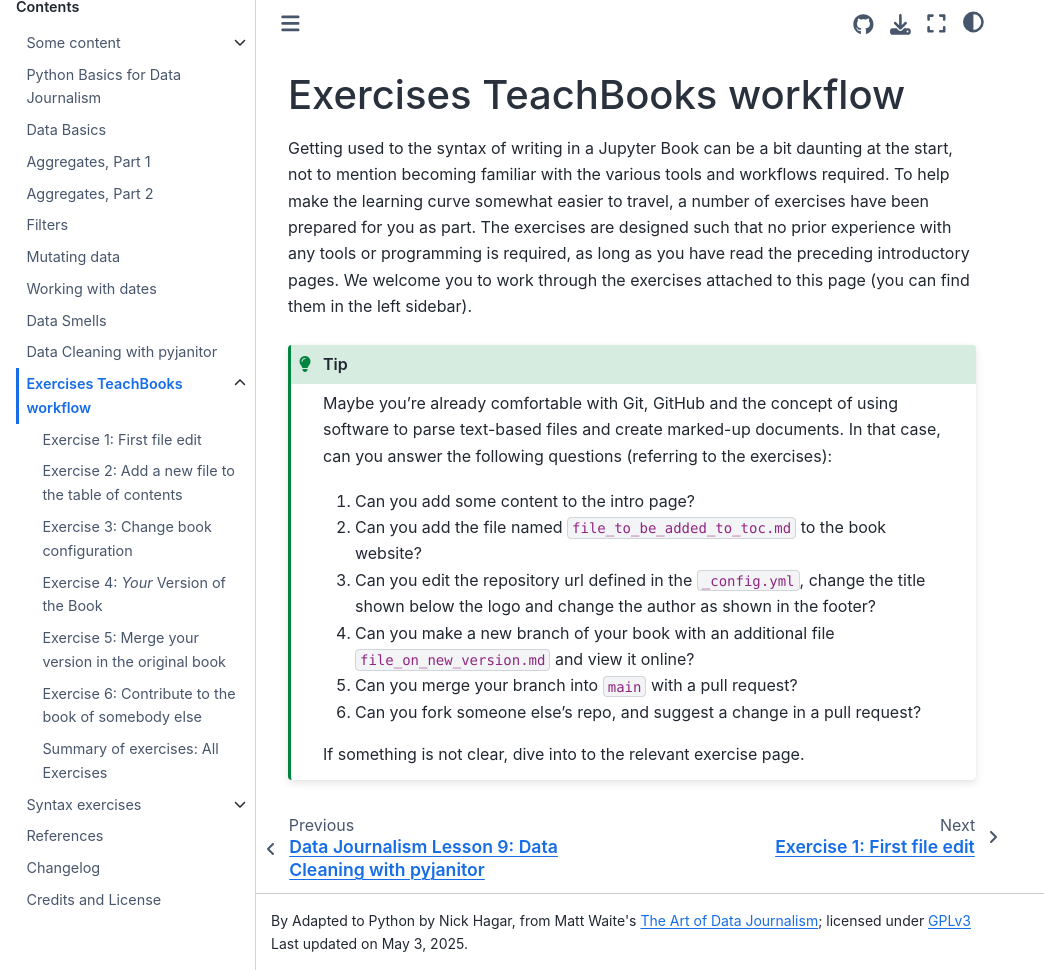
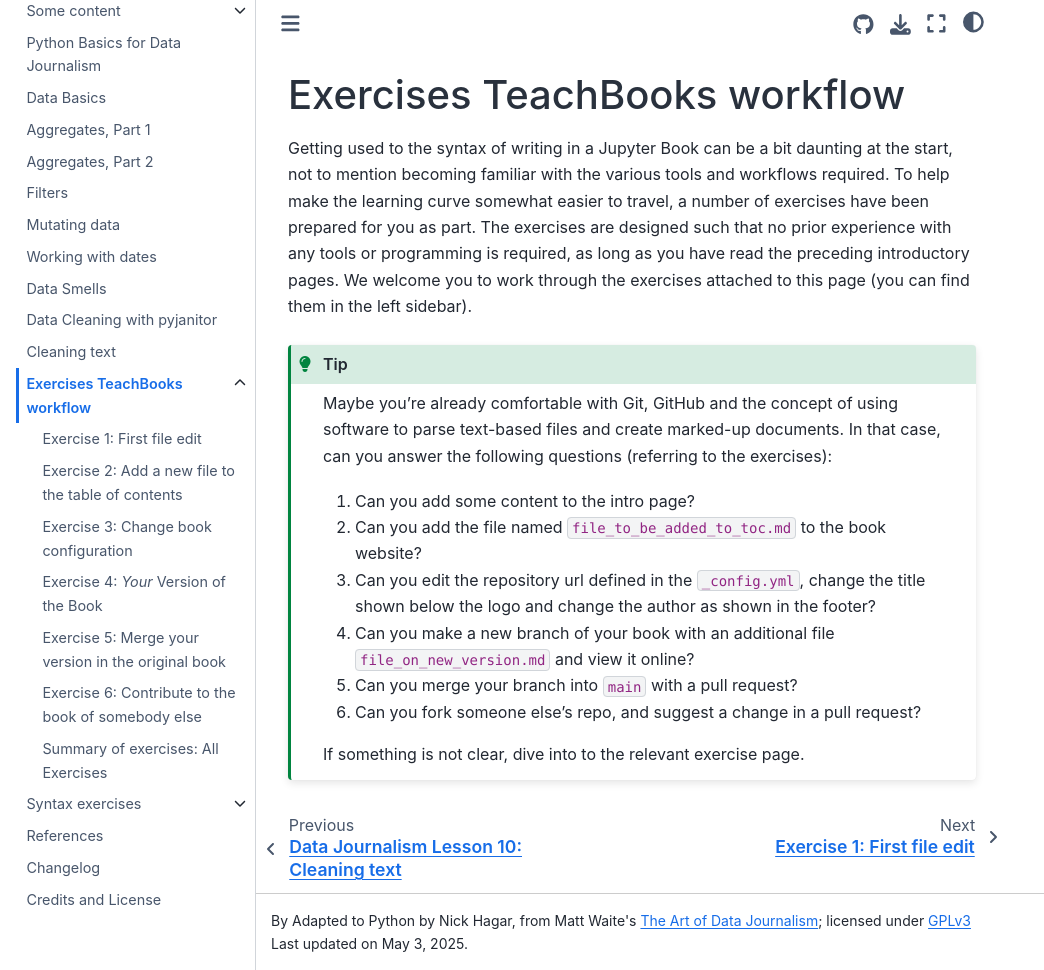
Before and after one commit to NHagar/data-journalism-python, a Jupyter Book: the page built from book/exercises.md, in a window 1280 px wide and 970 px high. Shown: the whole window, without its empty margins (0-1044 px from the left). Built offline with Jupyter Book 1.0.4 settings and Sphinx 7.4.7 and the Sphinx Book theme 1.1.4, drawn with Linux system fonts in a browser that asks for light colours; comment, search, counter and statistics services are not loaded.

Commit message:
chapter 10

```diff
--- a/book/_toc.yml
+++ b/book/_toc.yml
@@ -26,6 +26,8 @@
         title: "Data Smells"
       - file: python_basics/09-datacleaning2.ipynb
         title: "Data Cleaning with pyjanitor"
+      - file: python_basics/10-datacleaning3.ipynb
+        title: "Cleaning text"
       - file: exercises.md
         sections:
           - file: exercises/001.md
```
Also changed, not shown: book/figures/ch10_i1.png (added), book/figures/ch10_i2.png (added), book/figures/ch10_i3.png (added), book/figures/ch10_i4.png (added), book/figures/ch10_i5.png (added), book/python_basics/10-datacleaning3.ipynb (added).
